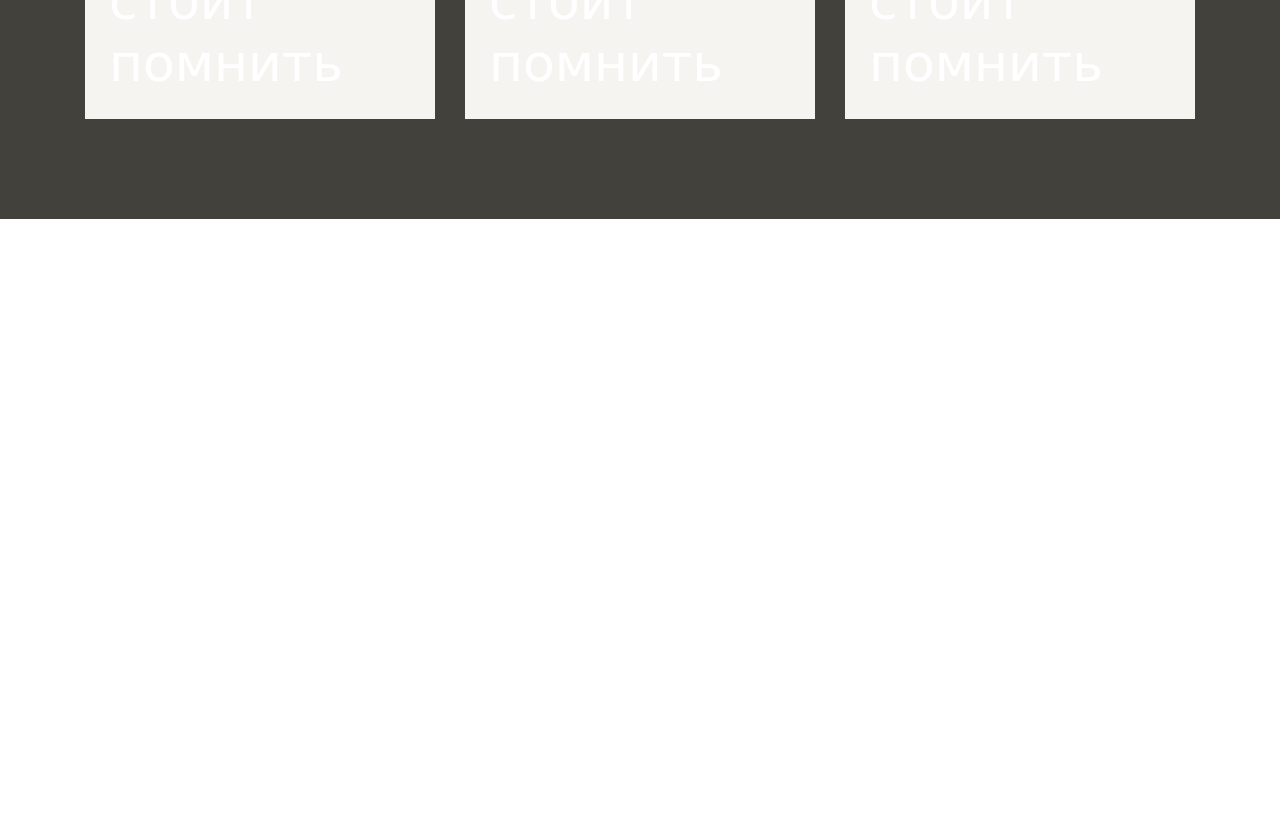
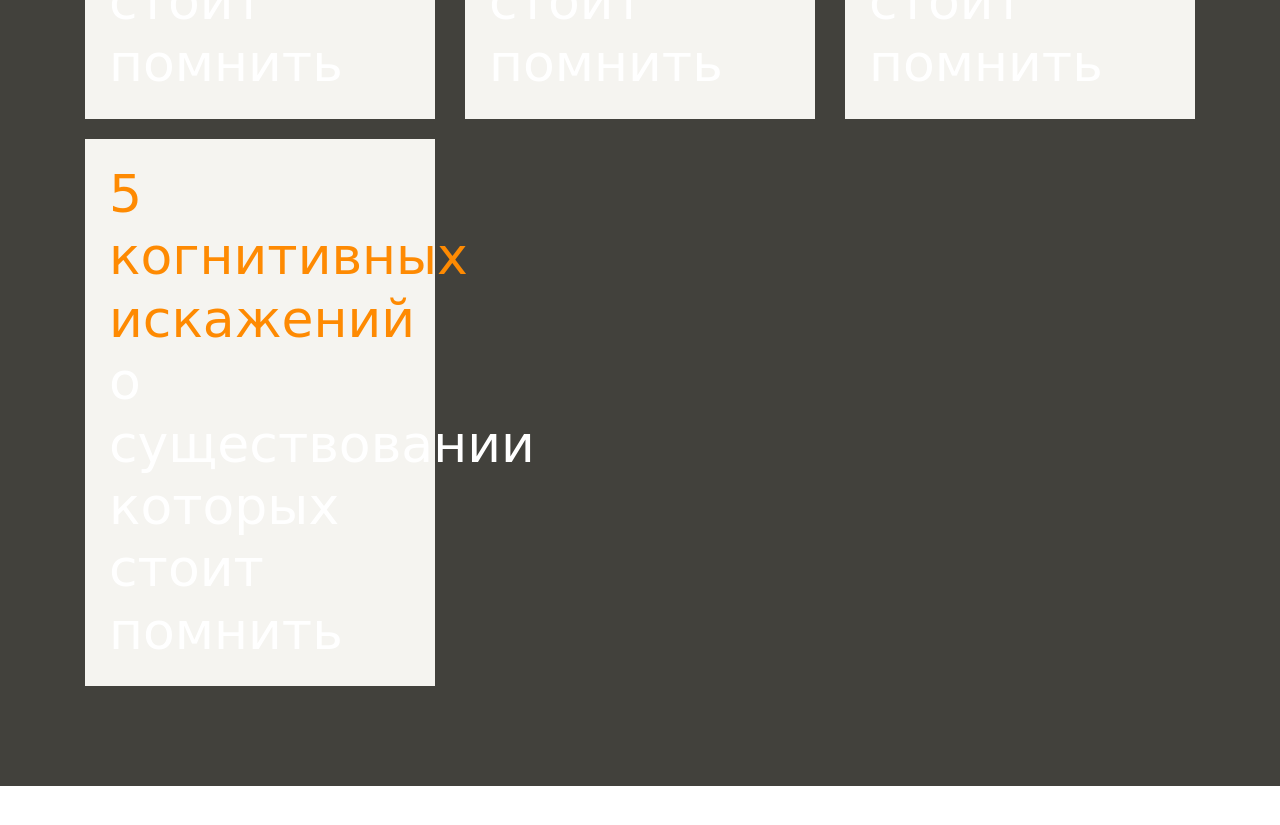
Before and after one commit to Kerish19/layout-designer-project-lvl1, a website: page src/index.html in a window 1280 px wide. Shown: the part 2840-3665 px from the top of the page. Drawn offline with nearby package versions, Linux system fonts and the light colour scheme; a web font is replaced by a local one.

Commit message:
lesson5 - 1

```diff
--- a/src/index.html
+++ b/src/index.html
@@ -72,6 +72,10 @@
             <h2 class="section-navigation-menu-item__h2"><span class="page-title__span">5 когнитивных искажений</span>  о существовании которых стоит помнить</h2>
           </div>
 
+          <div class="section-navigation-menu__item">
+            <h2 class="section-navigation-menu-item__h2"><span class="page-title__span">5 когнитивных искажений</span>  о существовании которых стоит помнить</h2>
+          </div>
+
         </div>
       </div>
     </section>
```
